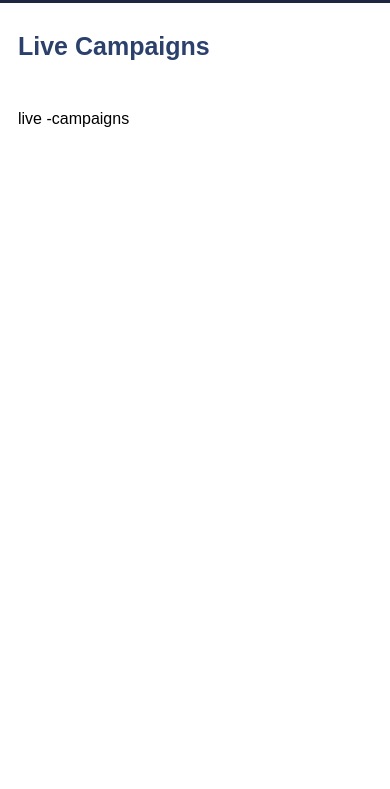
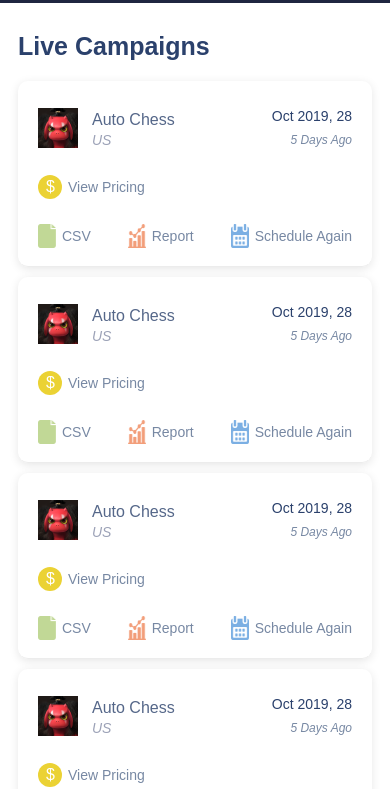
Before and after one commit to 1sanjay1/campaign, a React app: page /#/live-campaigns in a window 390 px wide. Shown: the part 56-845 px from the top of the page. Built offline with nearby package versions, Linux system fonts and the light colour scheme; some packages are replaced by stand-ins of ours.

Commit message:
responsive cards.........................

```diff
--- /dev/null
+++ b/src/app/components/campaigns/campaigns.scss
@@ -0,0 +1,179 @@
+.campaigns-container {
+	.campaigns-list-header {
+		background: #f1f1f4;
+		padding: 12px 20px;
+		.item {
+			font-weight: 500;
+			font-size: 16px;
+			line-height: 24px;
+			text-transform: uppercase;
+			color: #556789;
+		}
+	}
+
+	.campaigns-list-item {
+		display: flex;
+		.item {
+			&.flex1 {
+				flex: 3;
+			}
+			&.flex2 {
+				flex: 6;
+			}
+			&.flex3 {
+				flex: 4;
+			}
+			&.flex4 {
+				flex: 5;
+			}
+		}
+	}
+
+	.campaigns-list {
+		.campaigns-list-item {
+			padding: 27px 0 18px;
+			border-bottom: 1px solid #ececec;
+			margin: 0 20px;
+
+			.campaign-date {
+				.camp-date {
+					font-style: normal;
+					font-weight: normal;
+					font-size: 16px;
+					line-height: 24px;
+					color: #2b416c;
+				}
+				.camp-days {
+					font-style: italic;
+					font-weight: normal;
+					font-size: 14px;
+					line-height: 24px;
+					color: #7788a3;
+				}
+			}
+
+			.campaign-info {
+				display: flex;
+				.campaign-img {
+					img {
+						max-width: 40px;
+						max-height: 40px;
+					}
+				}
+				.campaign-name-countary {
+					margin-left: 14px;
+				}
+				.campaign-name {
+					font-style: normal;
+					font-weight: normal;
+					font-size: 16px;
+					line-height: 24px;
+					color: #556789;
+				}
+				.campaign-countary {
+					font-style: italic;
+					font-weight: normal;
+					font-size: 14px;
+					line-height: 16px;
+					color: #9ca2b7;
+				}
+			}
+
+			.campaign-view {
+				display: flex;
+				align-items: center;
+				.currency {
+					height: 24px;
+					width: 24px;
+					border-radius: 50%;
+					background: #ebd234;
+					color: #fff;
+					padding-left: 8px;
+					padding-top: 3px;
+					margin-right: 6px;
+				}
+				.price {
+					font-style: normal;
+					font-weight: normal;
+					font-size: 14px;
+					line-height: 16px;
+					color: #7788a3;
+				}
+			}
+
+			.campaign-actions {
+				display: flex;
+				justify-content: space-between;
+				.campaign-csv,
+				.campaign-report,
+				.campaign-schedule {
+					display: flex;
+					align-items: center;
+					img {
+						width: 18px;
+						height: 24px;
+					}
+					.text {
+						font-style: normal;
+						font-weight: normal;
+						font-size: 14px;
+						line-height: 16px;
+						color: #7788a3;
+						margin-left: 6px;
+					}
+				}
+			}
+
+			&:last-child {
+				border: 0;
+			}
+		}
+	}
+
+	@media only screen and (max-width: 600px) {
+		.campaigns-list-header {
+			display: none;
+		}
+
+		.campaigns-list-item {
+			flex-direction: column;
+			flex-direction: flex-start;
+
+			box-shadow: 0px 2px 10px rgba(0, 0, 0, 0.1);
+			padding-left: 20px !important;
+			padding-right: 20px !important;
+			margin: 10px 0 !important;
+			border-radius: 10px;
+
+			.item {
+				flex-grow: 0 !important;
+				flex-shrink: 0 !important;
+				flex-basis: 100% !important;
+				&.flex1 {
+					order: 2;
+					text-align: right;
+					transform: translateY(-48px);
+				}
+				&.flex2 {
+					order: 1;
+				}
+				&.flex3 {
+					order: 3;
+					transform: translateY(-25px);
+				}
+				&.flex4 {
+					order: 4;
+				}
+
+				.campaign-date {
+					.camp-date {
+						font-size: 14px;
+					}
+					.camp-days {
+						font-size: 12px;
+					}
+				}
+			}
+		}
+	}
+}
--- /dev/null
+++ b/src/app/components/campaigns/index.js
@@ -0,0 +1,92 @@
+import React from 'react';
+
+import './campaigns.scss';
+import ErrorBoundary from '../../../shared/error-boundary';
+import campaignImage from '../../../resources/images/campaign.png';
+import fileImage from '../../../resources/images/file.png';
+import reportImage from '../../../resources/images/report.png';
+import calendarImage from '../../../resources/images/calendar.png';
+
+const Campaigns = props => {
+	return (
+		<ErrorBoundary>
+			<div className='campaigns-container'>
+				<div className='campaigns-list-header'>
+					<div className='campaigns-list-item'>
+						<div className='item flex1'>DATE</div>
+						<div className='item flex2'>CAMPAIGN</div>
+						<div className='item flex3'>VIEW</div>
+						<div className='item flex4'>ACTIONS</div>
+					</div>
+				</div>
+				<div className='campaigns-list'>
+					{[1, 1, 1, 1, 1, 1, 1, 1, 1, 1].map((campaign, idx) => {
+						return (
+							<div className='campaigns-list-item' key={idx}>
+								<div className='item flex1'>
+									<div className='campaign-date'>
+										<div className='camp-date'>
+											Oct 2019, 28
+										</div>
+										<div className='camp-days'>
+											5 Days Ago
+										</div>
+									</div>
+								</div>
+								<div className='item flex2'>
+									<div className='campaign-info'>
+										<div className='campaign-img'>
+											<img
+												src={campaignImage}
+												alt='campaign'
+											/>
+										</div>
+										<div className='campaign-name-countary'>
+											<div className='campaign-name'>
+												Auto Chess
+											</div>
+											<div className='campaign-countary'>
+												US
+											</div>
+										</div>
+									</div>
+								</div>
+								<div className='item flex3'>
+									<div className='campaign-view'>
+										<div className='currency'>$</div>
+										<div className='price'>
+											View Pricing
+										</div>
+									</div>
+								</div>
+								<div className='item flex4'>
+									<div className='campaign-actions'>
+										<div className='campaign-csv'>
+											<img src={fileImage} alt='file' />
+											<span className='text'>CSV</span>
+										</div>
+										<div className='campaign-report'>
+											<img src={reportImage} alt='file' />
+											<span className='text'>Report</span>
+										</div>
+										<div className='campaign-schedule'>
+											<img
+												src={calendarImage}
+												alt='file'
+											/>
+											<span className='text'>
+												Schedule Again
+											</span>
+										</div>
+									</div>
+								</div>
+							</div>
+						);
+					})}
+				</div>
+			</div>
+		</ErrorBoundary>
+	);
+};
+
+export default Campaigns;
--- a/src/app/components/live-campaigns/index.js
+++ b/src/app/components/live-campaigns/index.js
@@ -1,9 +1,11 @@
 import React from 'react';
+
+import Campaigns from '../campaigns';
 
 const LiveCampaigns = props => {
 	return (
 		<div className='live-campaigns'>
-			<div>live -campaigns</div>
+			<Campaigns />
 		</div>
 	);
 };
--- a/src/app/index.js
+++ b/src/app/index.js
@@ -103,7 +103,7 @@
 						})}
 					</div>
 
-					<div className='navigations-componenet'>
+					<div className='navigations-component'>
 						<Switch>
 							<Route
 								path='/upcoming-campaigns'
--- a/src/app/index.scss
+++ b/src/app/index.scss
@@ -6,6 +6,7 @@
 }
 
 .app {
+	padding-bottom: 100px;
 	.main-container,
 	.middle {
 		width: 1077px;
@@ -68,12 +69,17 @@
 			}
 		}
 
-		.navigations-componenet {
+		.navigations-component {
 			margin-top: 39px;
+			box-shadow: 0px 2px 10px rgba(0, 0, 0, 0.1);
 		}
 	}
+}
 
-	@media only screen and (max-width: 600px) {
+@media only screen and (max-width: 600px) {
+	.app {
+		padding-bottom: 0;
+
 		.header {
 			padding: 6px 18px;
 			.logo {
@@ -115,5 +121,12 @@
 				display: none;
 			}
 		}
+
+		.main-container {
+			.navigations-component {
+				margin-top: 10px;
+				box-shadow: none;
+			}
+		}
 	}
 }
--- /dev/null
+++ b/src/shared/error-boundary/index.js
@@ -0,0 +1,27 @@
+import React from 'react';
+
+class ErrorBoundary extends React.PureComponent {
+	state = {
+		hasError: false,
+	};
+
+	static getDerivedStateFromError() {
+		return {
+			hasError: true,
+		};
+	}
+
+	componentDidCatch(err) {
+		console.error(err);
+	}
+
+	render() {
+		return this.state.hasError ? (
+			<div>Something went wrong</div>
+		) : (
+			this.props.children
+		);
+	}
+}
+
+export default ErrorBoundary;
```
Also changed, not shown: build/asset-manifest.json, build/c/live-campaigns.css (added), build/c/main.css, build/j/live-campaigns.js, build/j/main.js, build/j/past-campaigns.js, build/j/upcoming-campaigns.js, build/j/vendors~main.js, build/media/campaign.977ecf7b.png (added), build/service-worker.js, src/resources/images/calendar.png (added), src/resources/images/campaign.png (added), src/resources/images/file.png (added), src/resources/images/report.png (added), 7 other files.
